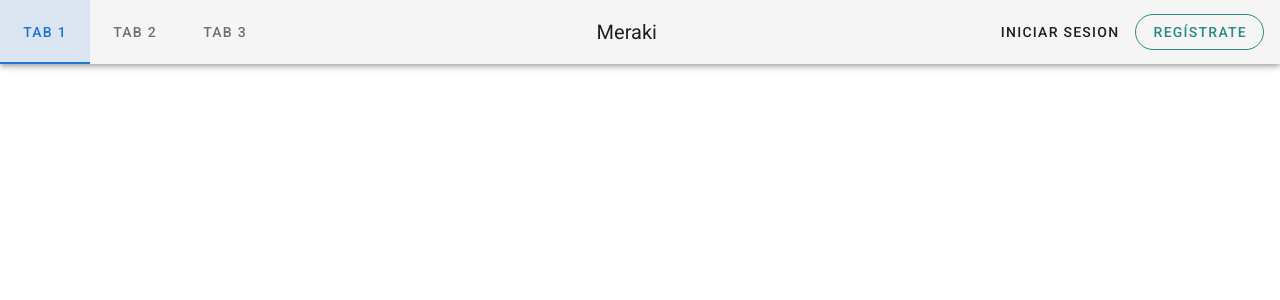
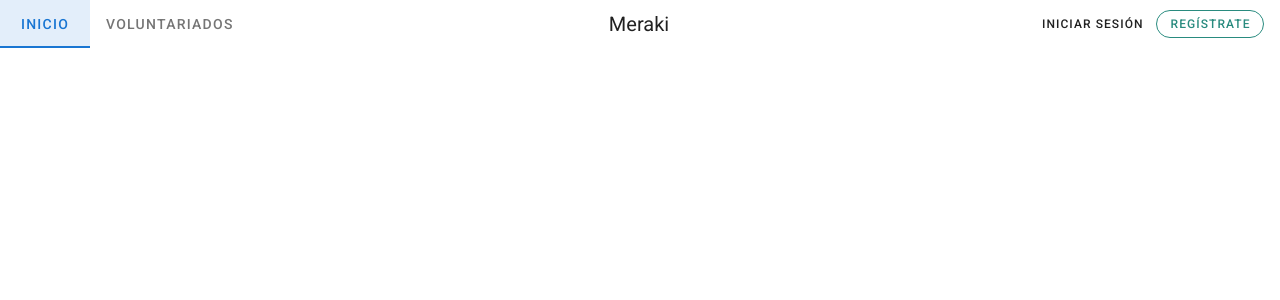
Before and after one commit to eduardofran/Meraki-Front, a Vue app: page /signup in a window 1280 px wide. Shown: the top 300 px of the page. Built offline with nearby package versions, Linux system fonts and the light colour scheme.

Commit message:
Component Navbar

```diff
--- a/src/components/Navbar.vue
+++ b/src/components/Navbar.vue
@@ -1,34 +1,24 @@
 <template>
-
-    <v-app-bar
-     >
-
-           <v-tabs class="max">
-          <v-tab>Tab 1</v-tab>
-          <v-tab>Tab 2</v-tab>
-          <v-tab>Tab 3</v-tab>
-        </v-tabs>
-
-           <v-toolbar-title>Meraki</v-toolbar-title>
-
-      <v-spacer></v-spacer>
-      <v-btn text >
-        Iniciar sesion
-      </v-btn>
-      <v-btn rounded outlined color="#298B7F">
-        Regístrate
-      </v-btn>
+  <v-app-bar flat dense class="transparent">
+    <v-tabs class="max" small>
+      <v-tab>Inicio</v-tab>
+      <v-tab>Voluntariados</v-tab>
+      <!-- <v-tab>Favoritos</v-tab> -->
+    </v-tabs>
 
 
+    <v-toolbar-title>Meraki</v-toolbar-title>
 
-
-    </v-app-bar>
-
-
-
+    <v-spacer></v-spacer>
+    <v-btn text to="/login" small>Iniciar sesión</v-btn>
+    <v-btn to="/signup" rounded outlined small color="#298B7F">Regístrate</v-btn>
+  </v-app-bar>
 </template>
  <style lang="scss" scoped>
 .max {
   width: auto !important;
 }
+.transparent {
+  background-color:  !important;
+}
 </style>
```
